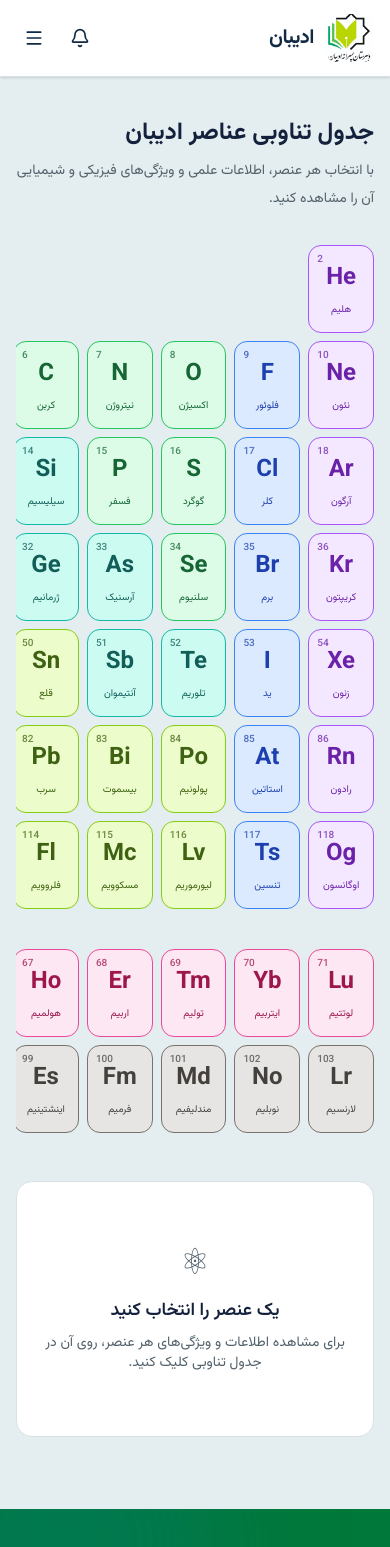
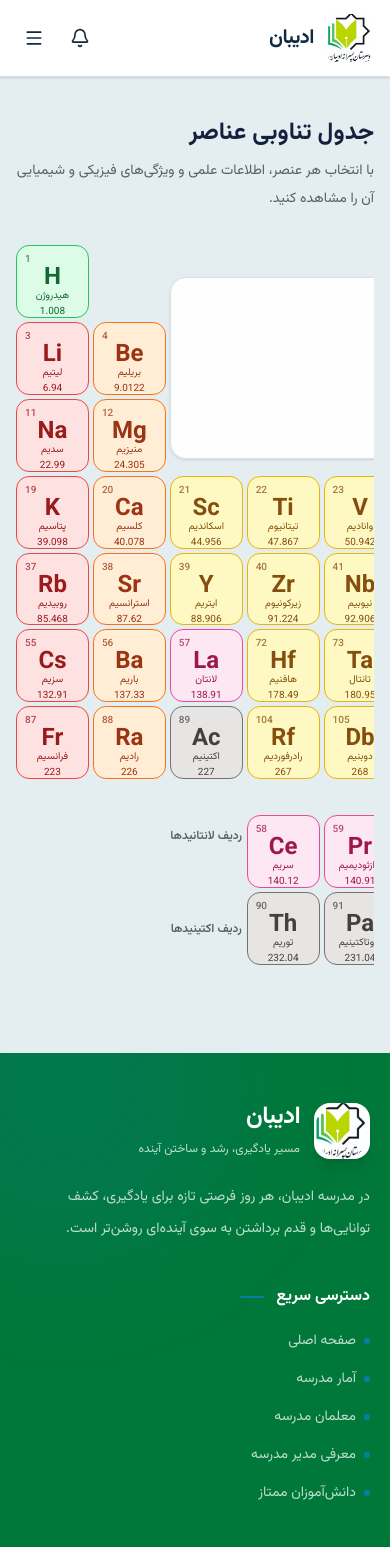
Before and after one commit to RedBear23/Adiban-HighSchool, a Next.js app in the folder frontend/: page /periodic-table in a window 390 px wide. Shown: the top 1547 px of the page. Built offline with nearby package versions, Linux system fonts and the light colour scheme; no server answers.

Commit message:
frontend/PeriodicTable Bugs Fixed

```diff
--- a/frontend/components/periodic_table/ElementCell.tsx
+++ b/frontend/components/periodic_table/ElementCell.tsx
@@ -1,3 +1,4 @@
+
 import type { PeriodicElement } from "@/types/periodic_table";
 
 interface ElementCellProps {
@@ -19,13 +20,14 @@ export function ElementCell({
       aria-pressed={isSelected}
       data-category={element.category}
       className={`
-        element-cell relative flex h-full min-h-22 w-full
+        element-cell relative flex aspect-square h-auto min-h-0 w-full
         flex-col items-center justify-between
         rounded-xl border p-2 pt-5 pb-2
         text-center transition-all duration-200
         hover:z-10 hover:-translate-y-0.5 hover:shadow-md
         focus-visible:outline-2 focus-visible:outline-offset-2
         focus-visible:outline-primary
+        sm:aspect-auto sm:h-full sm:min-h-22
         ${isSelected ? "ring-2 ring-primary ring-offset-2" : ""}
       `}
     >
@@ -38,7 +40,7 @@ export function ElementCell({
       </span>
 
       <span className="line-clamp-2 flex min-h-7 w-full items-center justify-center text-[10px] leading-4 sm:text-xs">
-        {element.persian_name}
+        {element.persian_name} <br />{element.atomicMass}
       </span>
     </button>
   );
--- a/frontend/components/periodic_table/ElementDetails.tsx
+++ b/frontend/components/periodic_table/ElementDetails.tsx
@@ -1,3 +1,4 @@
+
 import type {
   ElementCategory,
   PeriodicElement,
@@ -32,101 +33,61 @@ function formatMass(value: number | null): string {
 
 export function ElementDetails({ element }: ElementDetailsProps) {
   if (!element) {
-    return (
-      <section className="flex min-h-64 flex-col items-center justify-center rounded-2xl border border-border bg-card p-6 text-center">
-        <span className="mb-3 text-4xl text-muted-foreground">⚛</span>
-
-        <h2 className="text-lg font-semibold text-foreground">
-          یک عنصر را انتخاب کنید
-        </h2>
-
-        <p className="mt-2 text-sm text-muted-foreground">
-          برای مشاهده اطلاعات و ویژگی‌های هر عنصر، روی آن در جدول تناوبی کلیک کنید.
-        </p>
-      </section>
-    );
+    return null;
   }
 
   return (
-    <section
-      className="space-y-6 rounded-2xl border border-border bg-card p-5 sm:p-7"
-      dir="rtl"
-    >
+    <section className="w-full space-y-3" dir="rtl">
       {/* اطلاعات اصلی عنصر */}
-      <div className="flex flex-col gap-5 sm:flex-row sm:items-center">
-        <div className="flex size-28 shrink-0 flex-col items-center justify-center rounded-2xl border border-border bg-muted/50">
-          <span className="text-xs text-muted-foreground">
+      <div className="flex flex-col items-center gap-2 text-center">
+        <div className="flex size-20 flex-col items-center justify-center rounded-xl border border-border bg-muted/50">
+          <span className="text-[10px] text-muted-foreground">
             {element.atomicNumber}
           </span>
 
-          <span className="text-4xl font-bold text-primary">
+          <span className="text-3xl font-bold text-primary">
             {element.symbol}
           </span>
 
-          <span className="text-sm text-muted-foreground">
+          <span className="text-xs text-muted-foreground">
             {element.persian_name}
           </span>
         </div>
 
-        <div className="min-w-0 flex-1">
-          <p className="text-sm text-muted-foreground">
-            {element.english_name}
-          </p>
-
-          <h2 className="mt-1 text-2xl font-bold text-foreground">
+        <div className="space-y-1">
+          <h2 className="text-lg font-bold text-foreground">
             {element.persian_name}
           </h2>
 
-          <div className="mt-3 flex flex-wrap gap-2">
-            <span className="rounded-full bg-primary/10 px-3 py-1 text-xs font-medium text-primary">
+          <p className="text-xs text-muted-foreground">
+            {element.english_name}
+          </p>
+        </div>
+
+        <div className="flex flex-wrap justify-center gap-2">
+          <span className="rounded-full bg-primary/10 px-3 py-1 text-[11px] font-medium text-primary">
             {categoryLabels[element.category]}
           </span>
 
-            <span className="rounded-full bg-muted px-3 py-1 text-xs text-muted-foreground">
+          <span className="rounded-full bg-muted px-3 py-1 text-[11px] text-muted-foreground">
             دوره {element.period}
           </span>
 
           {element.group !== null && (
-              <span className="rounded-full bg-muted px-3 py-1 text-xs text-muted-foreground">
+            <span className="rounded-full bg-muted px-3 py-1 text-[11px] text-muted-foreground">
               گروه {element.group}
             </span>
           )}
         </div>
       </div>
-      </div>
-
-      {/* جرم‌ها */}
-      <div className="space-y-3">
-        <h3 className="text-base font-semibold text-foreground">
-          اطلاعات جرمی
-        </h3>
-
-        <div className="grid grid-cols-1 gap-3 sm:grid-cols-3">
-          <MassCard
-            title="جرم اتمی"
-            value={formatMass(element.atomicMass)}
-          />
-
-          <MassCard
-            title="جرم اتمی میانگین"
-            value={formatMass(element.averageAtomicMass)}
-          />
-
-          <MassCard
-            title="جرم مولی"
-            value={formatMass(element.molarMass)}
-            unit="g/mol"
-          />
-        </div>
-      </div>
 
       {/* آرایش الکترونی */}
-      <div className="space-y-3">
-        <h3 className="text-base font-semibold text-foreground">
+      <div className="space-y-2">
+        <h3 className="text-sm font-semibold text-center text-foreground">
           آرایش الکترونی
         </h3>
 
-        <div className="space-y-3">
+        <div className="grid grid-cols-1 gap-2 sm:grid-cols-2">
           <ConfigurationCard
             title="آرایش الکترونی کامل"
             value={element.electronConfiguration}
@@ -153,16 +114,16 @@ interface MassCardProps {
 
 function MassCard({ title, value, unit }: MassCardProps) {
   return (
-    <div className="rounded-xl border border-border bg-muted/30 p-4">
-      <p className="text-xs text-muted-foreground">{title}</p>
+    <div className="rounded-lg border border-border bg-muted/30 px-3 py-2 text-center">
+      <p className="text-[11px] text-muted-foreground">
+        {title}
+      </p>
 
-      <p className="mt-2 wrap-break-word text-lg font-semibold text-foreground">
+      <div className="mt-1 flex items-center justify-center gap-1">
+        <p className="wrap-break-word text-sm font-semibold text-foreground">
           {value}
         </p>
-
-      {unit && (
-        <span className="text-xs text-muted-foreground">{unit}</span>
-      )}
+      </div>
     </div>
   );
 }
@@ -177,12 +138,14 @@ function ConfigurationCard({
   value,
 }: ConfigurationCardProps) {
   return (
-    <div className="rounded-xl border border-border bg-muted/30 p-4">
-      <p className="mb-2 text-xs text-muted-foreground">{title}</p>
+    <div className="min-w-0 rounded-lg border border-border bg-muted/30 p-3 text-center">
+      <p className="mb-2 text-[11px] text-muted-foreground">
+        {title}
+      </p>
 
       <p
         dir="ltr"
-        className="overflow-x-auto whitespace-nowrap text-sm font-medium text-foreground"
+        className="wrap-break-word text-center text-xs font-medium leading-6 text-foreground"
       >
         {value || "اطلاعات موجود نیست"}
       </p>
--- a/frontend/components/periodic_table/ElementProperties.tsx
+++ b/frontend/components/periodic_table/ElementProperties.tsx
@@ -1,3 +1,4 @@
+
 import type {
   ElementProperties as ElementPropertiesType,
   ElementState,
@@ -26,12 +27,12 @@ export function ElementProperties({
 
   if (!hasProperties) {
     return (
-      <section className="space-y-3">
-        <h3 className="text-base font-semibold text-foreground">
+      <section className="space-y-2">
+        <h3 className="text-sm font-semibold text-center text-foreground">
           ویژگی‌های فیزیکی و شیمیایی
         </h3>
 
-        <p className="rounded-xl border border-border bg-muted/30 p-4 text-sm text-muted-foreground">
+        <p className="rounded-lg border border-border bg-muted/30 p-3 text-center text-xs text-muted-foreground">
           اطلاعاتی برای این عنصر ثبت نشده است.
         </p>
       </section>
@@ -39,12 +40,12 @@ export function ElementProperties({
   }
 
   return (
-    <section className="space-y-4">
-      <h3 className="text-base font-semibold text-foreground">
+    <section className="space-y-3">
+      <h3 className="text-sm font-semibold text-center text-foreground">
         ویژگی‌های فیزیکی و شیمیایی
       </h3>
 
-      <div className="grid grid-cols-1 gap-3 sm:grid-cols-2">
+      <div className="grid grid-cols-1 gap-2 sm:grid-cols-3">
         {properties.color && (
           <PropertyCard title="رنگ">
             {properties.color}
@@ -73,8 +74,8 @@ export function ElementProperties({
       </div>
 
       {properties.uses && properties.uses.length > 0 && (
-        <div className="space-y-3">
-          <h4 className="text-sm font-semibold text-foreground">
+        <div className="space-y-2">
+          <h4 className="text-xs font-semibold text-center text-foreground">
             کاربردها
           </h4>
 
@@ -82,10 +83,10 @@ export function ElementProperties({
             {properties.uses.map((use, index) => (
               <li
                 key={`${index}-${use}`}
-                className="flex items-start gap-2 rounded-xl border border-border bg-muted/30 p-3 text-sm text-muted-foreground"
+                className="flex items-center justify-center gap-2 rounded-lg border border-border bg-muted/30 p-2 text-center text-xs text-muted-foreground"
               >
                 <span
-                  className="mt-1.5 size-1.5 shrink-0 rounded-full bg-primary"
+                  className="size-1.5 shrink-0 rounded-full bg-primary"
                   aria-hidden="true"
                 />
 
@@ -106,10 +107,12 @@ interface PropertyCardProps {
 
 function PropertyCard({ title, children }: PropertyCardProps) {
   return (
-    <div className="rounded-xl border border-border bg-muted/30 p-4">
-      <p className="mb-2 text-xs text-muted-foreground">{title}</p>
+    <div className="rounded-lg border border-border bg-muted/30 p-3 text-center">
+      <p className="mb-1 text-[11px] text-muted-foreground">
+        {title}
+      </p>
 
-      <p className="text-sm font-medium text-foreground">
+      <p className="text-xs font-medium leading-6 text-foreground">
         {children}
       </p>
     </div>
--- a/frontend/components/periodic_table/PeriodicTableExplorer.tsx
+++ b/frontend/components/periodic_table/PeriodicTableExplorer.tsx
@@ -1,11 +1,17 @@
+
 "use client";
 
 import { useState } from "react";
-
 import type { PeriodicElement } from "@/types/periodic_table";
 
 import { PeriodicTableGrid } from "./PeriodicTableGrid";
 import { ElementDetails } from "./ElementDetails";
+
+import {
+  Dialog,
+  DialogContent,
+  DialogTitle,
+} from "@/components/ui/dialog";
 
 interface PeriodicTableExplorerProps {
   elements: PeriodicElement[];
@@ -19,10 +25,9 @@ export function PeriodicTableExplorer({
 
   return (
     <div className="space-y-8">
-      {/* عنوان صفحه */}
       <header className="space-y-2">
         <h1 className="text-2xl font-bold text-foreground sm:text-3xl">
-          جدول تناوبی عناصر ادیبان
+          جدول تناوبی عناصر
         </h1>
 
         <p className="text-sm leading-7 text-muted-foreground">
@@ -31,8 +36,7 @@ export function PeriodicTableExplorer({
         </p>
       </header>
 
-      {/* جدول تناوبی */}
-      <section className="space-y-4">
+      <section>
 
         <PeriodicTableGrid
           elements={elements}
@@ -41,8 +45,33 @@ export function PeriodicTableExplorer({
         />
       </section>
 
-      {/* جزئیات عنصر */}
-      <ElementDetails element={selectedElement} />
+      {/* مودال اطلاعات عنصر */}
+      <Dialog
+        open={selectedElement !== null}
+        onOpenChange={(open) => {
+          if (!open) {
+            setSelectedElement(null);
+          }
+        }}
+      >
+        <DialogContent
+          className="
+            max-h-[85vh]
+            w-[calc(100%-2rem)]
+            max-w-3xl
+            overflow-y-auto
+            p-4 sm:p-5
+          "
+        >
+          <DialogTitle className="sr-only">
+            اطلاعات عنصر {selectedElement?.persian_name}
+          </DialogTitle>
+
+          {selectedElement && (
+            <ElementDetails element={selectedElement} />
+          )}
+        </DialogContent>
+      </Dialog>
     </div>
   );
 }
--- a/frontend/components/periodic_table/PeriodicTableGrid.tsx
+++ b/frontend/components/periodic_table/PeriodicTableGrid.tsx
@@ -14,6 +14,7 @@ export function PeriodicTableGrid({
   selectedElement,
   onSelect,
 }: PeriodicTableGridProps) {
+  // عناصر اصلی جدول
   const mainElements = elements.filter(
     (element) =>
       element.category !== "lanthanide" &&
@@ -21,25 +22,35 @@ export function PeriodicTableGrid({
       element.group !== null,
   );
 
-  const lanthanides = elements
-    .filter((element) => element.category === "lanthanide")
-    .sort((a, b) => a.atomicNumber - b.atomicNumber);
+  // لانتان و اکتینیم در انتهای ردیف‌های اصلی قرار می‌گیرند.
+  const lanthanum = elements.find((element) => element.atomicNumber === 57);
+  const actinium = elements.find((element) => element.atomicNumber === 89);
 
-  const actinides = elements
-    .filter((element) => element.category === "actinide")
-    .sort((a, b) => a.atomicNumber - b.atomicNumber);
+  // بقیه لانتانیدها و اکتینیدها در ردیف‌های جداگانه نمایش داده می‌شوند.
+  const lanthanides = elements.filter(
+    (element) =>
+      element.category === "lanthanide" &&
+      element.atomicNumber !== 57,
+  );
+
+  const actinides = elements.filter(
+    (element) =>
+      element.category === "actinide" &&
+      element.atomicNumber !== 89,
+  );
 
   return (
-    <div className="w-full overflow-x-auto pb-4">
+    <div className="w-full overflow-x-auto pb-4" dir="ltr">
       <div
-        dir="ltr"
         className="
-          grid min-w-330
+          relative
+          grid min-w-345 sm:min-w-390
           grid-cols-[repeat(18,minmax(64px,1fr))]
-          grid-rows-[repeat(9,minmax(88px,auto))]
-          gap-2
+          grid-rows-[repeat(9,minmax(0,auto))] sm:grid-rows-[repeat(9,minmax(88px,auto))]
+          gap-1 sm:gap-2
         "
       >
+        {/* عناصر اصلی جدول */}
         {mainElements.map((element) => (
           <div
             key={element.atomicNumber}
@@ -58,46 +69,87 @@ export function PeriodicTableGrid({
           </div>
         ))}
 
+        {/* لانتان؛ بعد از باریم */}
+        {lanthanum && (
           <div
-          className="flex items-center justify-center"
-          style={{ gridColumn: "3 / 13", gridRow: "2 / 4" }}
+            style={{
+              gridColumn: 3,
+              gridRow: 6,
+            }}
+          >
+            <ElementCell
+              element={lanthanum}
+              isSelected={
+                selectedElement?.atomicNumber === lanthanum.atomicNumber
+              }
+              onSelect={onSelect}
+            />
+          </div>
+        )}
+
+        {/* اکتینیم؛ بعد از رادیم */}
+        {actinium && (
+          <div
+            style={{
+              gridColumn: 3,
+              gridRow: 7,
+            }}
+          >
+            <ElementCell
+              element={actinium}
+              isSelected={
+                selectedElement?.atomicNumber === actinium.atomicNumber
+              }
+              onSelect={onSelect}
+            />
+          </div>
+        )}
+
+      {/* راهنمای دسته‌بندی عناصر */}
+      <div
+        className="absolute mt-8 sm:mt-24"
+        style={{
+          gridColumn: "3 / 13",
+          gridRow: "1 / 4",
+          inset: 0,
+        }}
       >
         <ElementLegend />
       </div>
 
-        {/* ردیف لانتانیدها */}
+        {/* عنوان ردیف لانتانیدها */}
         <div
           dir="rtl"
-          className="
-            mt-6 flex items-center justify-center
-            rounded-xl border border-dashed border-border
-            bg-muted/50 p-2 text-xs font-semibold
-            text-muted-foreground
-          "
-          style={{ gridColumn: "1 / 4", gridRow: 8 }}
+          className="flex items-center justify-center text-xs font-semibold text-muted-foreground"
+          style={{
+            gridColumn: "3 / 4",
+            gridRow: 8,
+          }}
         >
-          لانتانیدها
+          ردیف لانتانیدها
         </div>
 
-        {/* ردیف اکتینیدها */}
+        {/* عنوان ردیف اکتینیدها */}
         <div
           dir="rtl"
-          className="
-            mt-6 flex items-center justify-center
-            rounded-xl border border-dashed border-border
-            bg-muted/50 p-2 text-xs font-semibold
-            text-muted-foreground
-          "
-          style={{ gridColumn: "1 / 4", gridRow: 9 }}
+          className="flex items-center justify-center text-xs font-semibold text-muted-foreground"
+          style={{
+            gridColumn: "3 / 4",
+            gridRow: 9,
+          }}
         >
-          اکتینیدها
+          ردیف اکتینیدها
         </div>
 
+        {/* ردیف لانتانیدها */}
         {lanthanides.map((element, index) => (
           <div
             key={element.atomicNumber}
             className="mt-8"
-            style={{ gridColumn: index + 4, gridRow: 8 }}
+            style={{
+              gridColumn: index + 4,
+              gridRow: 8,
+            }}
           >
             <ElementCell
               element={element}
@@ -109,10 +161,14 @@ export function PeriodicTableGrid({
           </div>
         ))}
 
+        {/* ردیف اکتینیدها */}
         {actinides.map((element, index) => (
           <div
             key={element.atomicNumber}
-            style={{ gridColumn: index + 4, gridRow: 9 }}
+            style={{
+              gridColumn: index + 4,
+              gridRow: 9,
+            }}
           >
             <ElementCell
               element={element}
--- /dev/null
+++ b/frontend/components/ui/dialog.tsx
@@ -0,0 +1,160 @@
+"use client"
+
+import * as React from "react"
+import { Dialog as DialogPrimitive } from "@base-ui/react/dialog"
+import { cn } from "cn"
+
+import { Button } from "@/components/ui/button"
+import { XIcon } from "lucide-react"
+
+function Dialog({ ...props }: DialogPrimitive.Root.Props) {
+  return <DialogPrimitive.Root data-slot="dialog" {...props} />
+}
+
+function DialogTrigger({ ...props }: DialogPrimitive.Trigger.Props) {
+  return <DialogPrimitive.Trigger data-slot="dialog-trigger" {...props} />
+}
+
+function DialogPortal({ ...props }: DialogPrimitive.Portal.Props) {
+  return <DialogPrimitive.Portal data-slot="dialog-portal" {...props} />
+}
+
+function DialogClose({ ...props }: DialogPrimitive.Close.Props) {
+  return <DialogPrimitive.Close data-slot="dialog-close" {...props} />
+}
+
+function DialogOverlay({
+  className,
+  ...props
+}: DialogPrimitive.Backdrop.Props) {
+  return (
+    <DialogPrimitive.Backdrop
+      data-slot="dialog-overlay"
+      className={cn(
+        "fixed inset-0 isolate z-50 bg-black/10 duration-100 supports-backdrop-filter:backdrop-blur-xs data-open:animate-in data-open:fade-in-0 data-closed:animate-out data-closed:fade-out-0",
+        className
+      )}
+      {...props}
+    />
+  )
+}
+
+function DialogContent({
+  className,
+  children,
+  showCloseButton = true,
+  ...props
+}: DialogPrimitive.Popup.Props & {
+  showCloseButton?: boolean
+}) {
+  return (
+    <DialogPortal>
+      <DialogOverlay />
+      <DialogPrimitive.Popup
+        data-slot="dialog-content"
+        className={cn(
+          "fixed top-1/2 start-1/2 z-50 grid w-full max-w-[calc(100%-2rem)] -translate-x-1/2 rtl:translate-x-1/2 -translate-y-1/2 gap-4 rounded-xl bg-popover p-4 text-sm text-popover-foreground ring-1 ring-foreground/10 duration-100 outline-none sm:max-w-sm data-open:animate-in data-open:fade-in-0 data-open:zoom-in-95 data-closed:animate-out data-closed:fade-out-0 data-closed:zoom-out-95",
+          className
+        )}
+        {...props}
+      >
+        {children}
+        {showCloseButton && (
+          <DialogPrimitive.Close
+            data-slot="dialog-close"
+            render={
+              <Button
+                variant="ghost"
+                className="absolute top-2 end-2"
+                size="icon-sm"
+              />
+            }
+          >
+            <XIcon
+            />
+            <span className="sr-only">Close</span>
+          </DialogPrimitive.Close>
+        )}
+      </DialogPrimitive.Popup>
+    </DialogPortal>
+  )
+}
+
+function DialogHeader({ className, ...props }: React.ComponentProps<"div">) {
+  return (
+    <div
+      data-slot="dialog-header"
+      className={cn("flex flex-col gap-2", className)}
+      {...props}
+    />
+  )
+}
+
+function DialogFooter({
+  className,
+  showCloseButton = false,
+  children,
+  ...props
+}: React.ComponentProps<"div"> & {
+  showCloseButton?: boolean
+}) {
+  return (
+    <div
+      data-slot="dialog-footer"
+      className={cn(
+        "-mx-4 -mb-4 flex flex-col-reverse gap-2 rounded-b-xl border-t bg-muted/50 p-4 sm:flex-row sm:justify-end",
+        className
+      )}
+      {...props}
+    >
+      {children}
+      {showCloseButton && (
+        <DialogPrimitive.Close render={<Button variant="outline" />}>
+          Close
+        </DialogPrimitive.Close>
+      )}
+    </div>
+  )
+}
+
+function DialogTitle({ className, ...props }: DialogPrimitive.Title.Props) {
+  return (
+    <DialogPrimitive.Title
+      data-slot="dialog-title"
+      className={cn(
+        "text-base leading-none font-medium",
+        className
+      )}
+      {...props}
+    />
+  )
+}
+
+function DialogDescription({
+  className,
+  ...props
+}: DialogPrimitive.Description.Props) {
+  return (
+    <DialogPrimitive.Description
+      data-slot="dialog-description"
+      className={cn(
+        "text-sm text-muted-foreground *:[a]:underline *:[a]:underline-offset-3 *:[a]:hover:text-foreground",
+        className
+      )}
+      {...props}
+    />
+  )
+}
+
+export {
+  Dialog,
+  DialogClose,
+  DialogContent,
+  DialogDescription,
+  DialogFooter,
+  DialogHeader,
+  DialogOverlay,
+  DialogPortal,
+  DialogTitle,
+  DialogTrigger,
+}
```
Also changed, not shown: 1 other file (tests, documents, lock files or other folders). Lines whose indentation alone changed are shown as unchanged.
